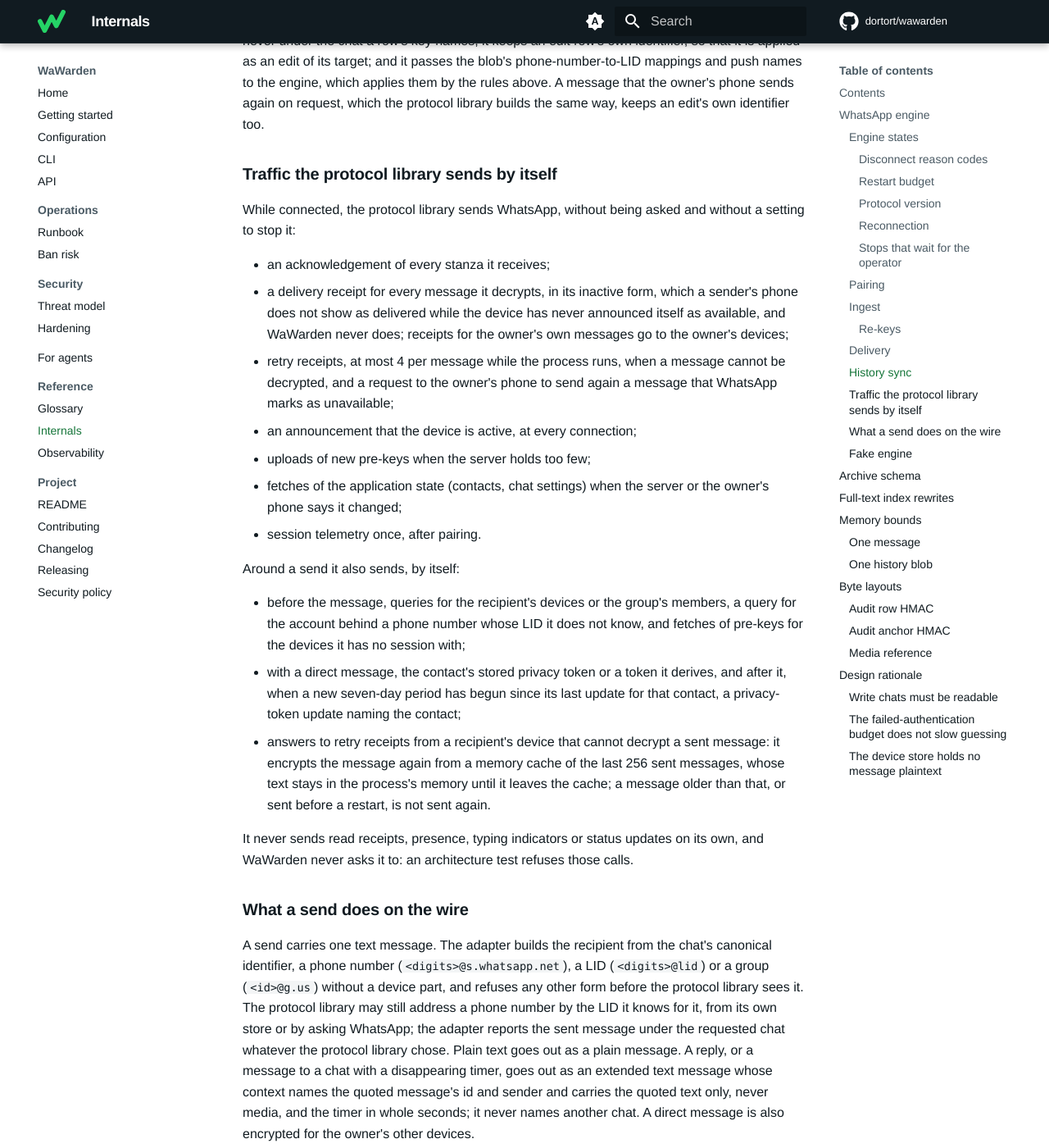
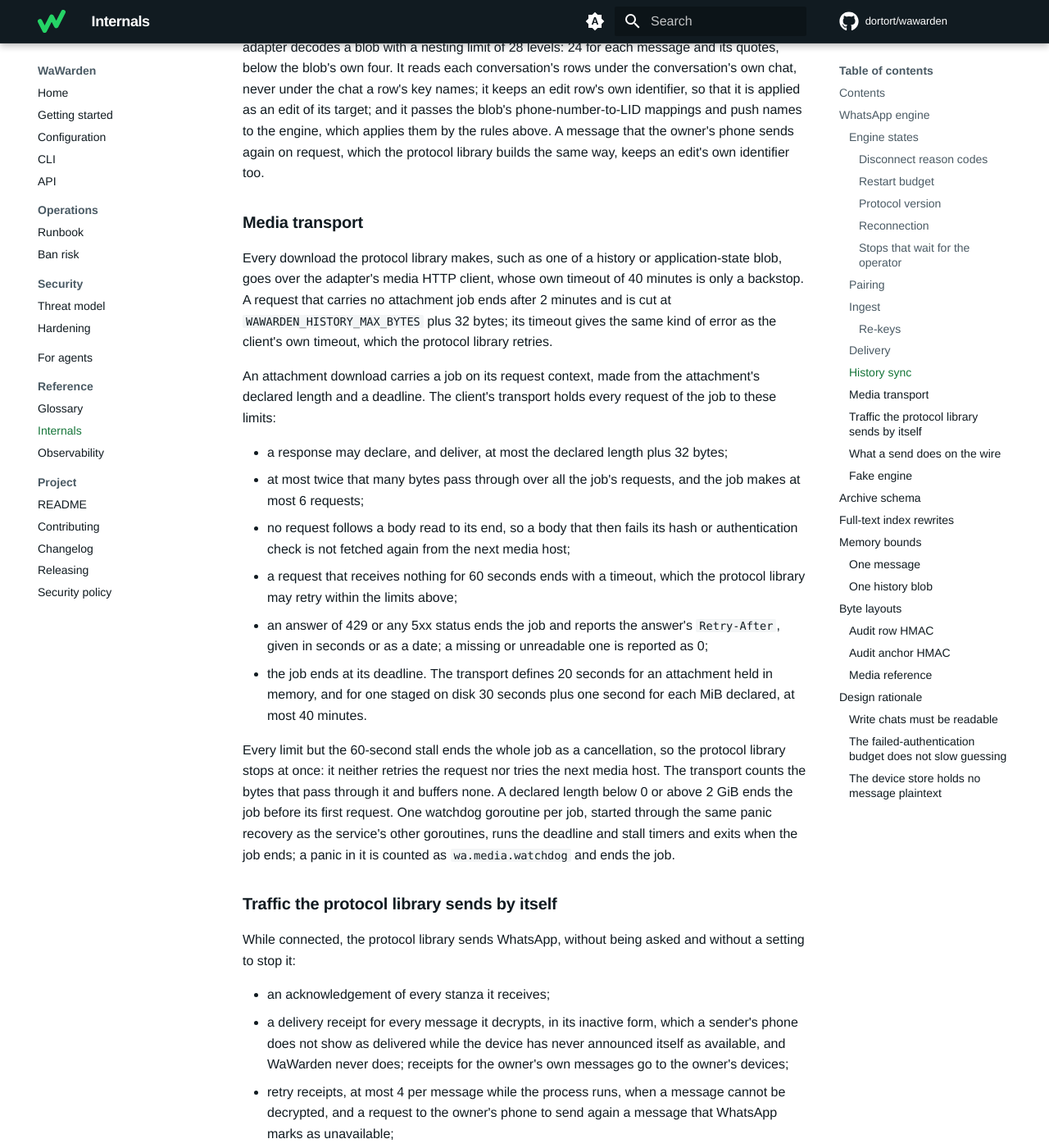
Before and after one commit to dortort/wawarden, an MkDocs documentation site: the page built from docs/internals.md, in a window 1280 px wide and 1400 px high, scrolled down 10126 px. Shown: the whole window at 82% size. Built offline with MkDocs 1.6.1 and Material for MkDocs 9.7.7, drawn with Linux system fonts in a browser that asks for light colours; comment, search, counter and statistics services are not loaded; some of the changed text lies outside the part shown.

Commit message:
docs(internals): describe the media transport's limits
The history download now names its 2-minute bound per request inside
the client's 40-minute backstop, and a new section states the limits
the transport enforces on a request with an attachment job, which of
them end the job as a cancellation, and the watchdog that runs the
deadline and stall timers.

Co-Authored-By: Claude Opus 5.5 <noreply@anthropic.com>
Co-Authored-By: Claude Fable 5.1 <noreply@anthropic.com>

```diff
--- a/docs/internals.md
+++ b/docs/internals.md
@@ -18,6 +18,7 @@ such as LID and re-key are explained in the [glossary](glossary.md).
   - [Ingest](#ingest)
   - [Delivery](#delivery)
   - [History sync](#history-sync)
+  - [Media transport](#media-transport)
   - [Traffic the protocol library sends by itself](#traffic-the-protocol-library-sends-by-itself)
   - [What a send does on the wire](#what-a-send-does-on-the-wire)
   - [Fake engine](#fake-engine)
@@ -391,7 +392,9 @@ The download goes through the protocol library, which asks WhatsApp for the
 media hosts, fetches the encrypted blob over an HTTP client of the adapter's,
 with timeouts, no proxy, no redirect and a response cap of
 `WAWARDEN_HISTORY_MAX_BYTES` plus 32 bytes for the encryption's padding and
-tag, checks its hashes and decrypts it. The adapter holds it in memory, at most
+tag, checks its hashes and decrypts it. Each request for the blob ends after
+2 minutes, inside the client's 40-minute backstop, as the
+[media transport](#media-transport) describes. The adapter holds it in memory, at most
 `WAWARDEN_HISTORY_MAX_BYTES` plus 32 bytes, through a buffer that refuses every
 write past that cap, before the engine writes it to `history/<id>.part`. The
 history receipt goes out through the protocol library only when the engine asks for it;
@@ -432,6 +435,43 @@ an edit of its target; and it passes the blob's phone-number-to-LID mappings and
 push names to the engine, which applies them by the rules above. A message that
 the owner's phone sends again on request, which the protocol library builds the
 same way, keeps an edit's own identifier too.
+
+### Media transport
+
+Every download the protocol library makes, such as one of a history or
+application-state blob, goes over the adapter's media HTTP client, whose own
+timeout of 40 minutes is only a backstop. A request that carries no attachment
+job ends after 2 minutes and is cut at `WAWARDEN_HISTORY_MAX_BYTES` plus
+32 bytes; its timeout gives the same kind of error as the client's own timeout,
+which the protocol library retries.
+
+An attachment download carries a job on its request context, made from the
+attachment's declared length and a deadline. The client's transport holds every
+request of the job to these limits:
+
+- a response may declare, and deliver, at most the declared length plus
+  32 bytes;
+- at most twice that many bytes pass through over all the job's requests, and
+  the job makes at most 6 requests;
+- no request follows a body read to its end, so a body that then fails its hash
+  or authentication check is not fetched again from the next media host;
+- a request that receives nothing for 60 seconds ends with a timeout, which
+  the protocol library may retry within the limits above;
+- an answer of 429 or any 5xx status ends the job and reports the answer's
+  `Retry-After`, given in seconds or as a date; a missing or unreadable one is
+  reported as 0;
+- the job ends at its deadline. The transport defines 20 seconds for an
+  attachment held in memory, and for one staged on disk 30 seconds plus one
+  second for each MiB declared, at most 40 minutes.
+
+Every limit but the 60-second stall ends the whole job as a cancellation, so
+the protocol library stops at once: it neither retries the request nor tries
+the next media host. The transport counts the bytes that pass through it and
+buffers none. A declared length below 0 or above 2 GiB ends the job before its
+first request. One watchdog goroutine per job, started through the same panic
+recovery as the service's other goroutines, runs the deadline and stall timers
+and exits when the job ends; a panic in it is counted as `wa.media.watchdog`
+and ends the job.
 
 ### Traffic the protocol library sends by itself
 
```
